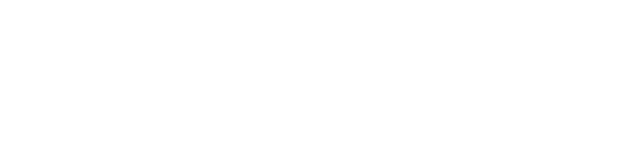
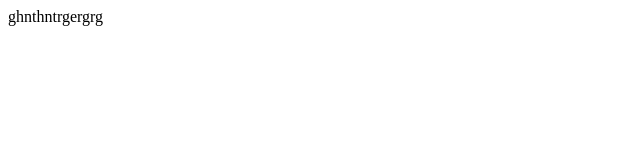
Before and after one commit to SkyDog19/My-friend-and-i-project, a plain HTML site: page index.html in a window 1280 px wide. Shown: the whole page, without its empty margins (0-640 px from the left). Drawn offline with Linux system fonts and the light colour scheme.

Commit message:
mycommit

```diff
--- a/index.html
+++ b/index.html
@@ -12,6 +12,7 @@
     <div class="wrapper">
         <header class="header"></header>
         <main class="main"></main>
+        <div>ghnthntrgergrg</div>
         <footer class="footer"></footer>
     </div>
 </body>
```
